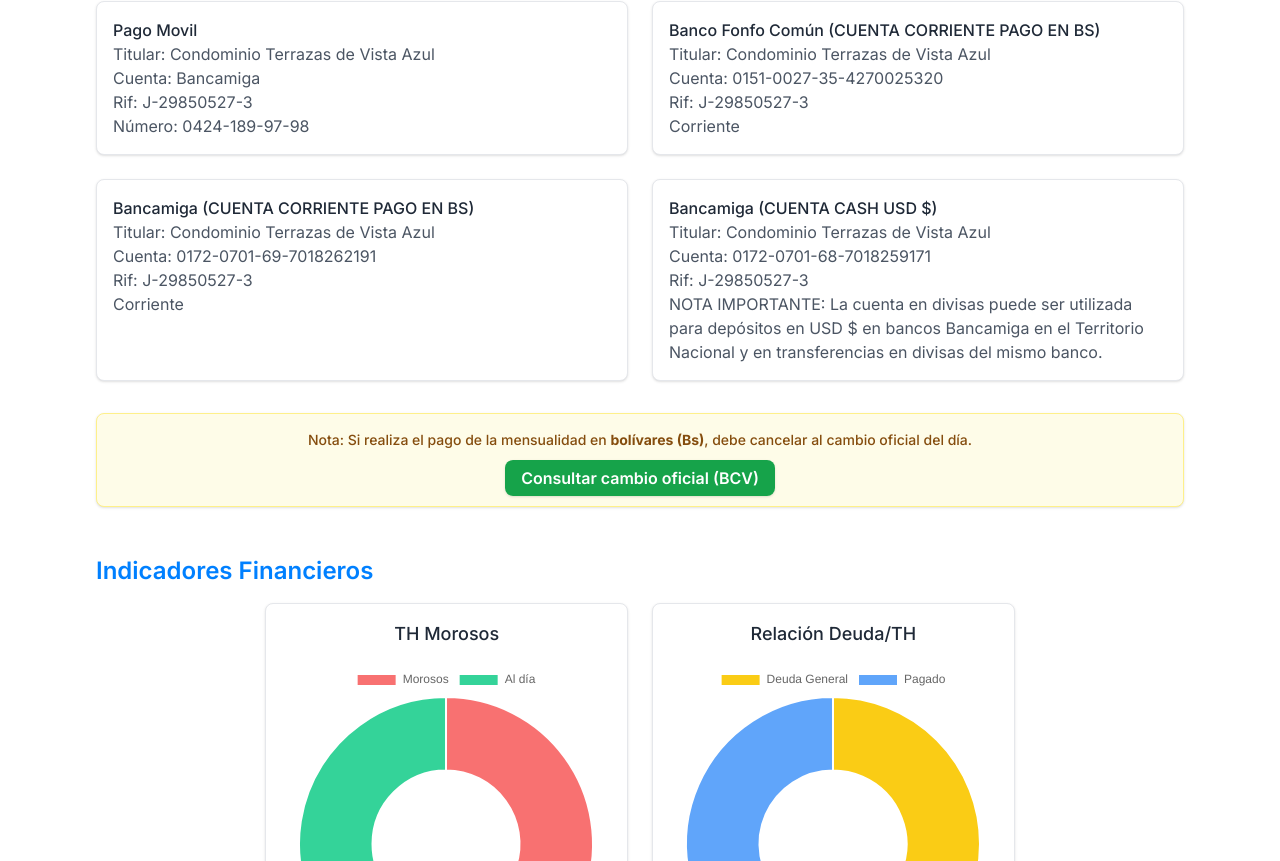
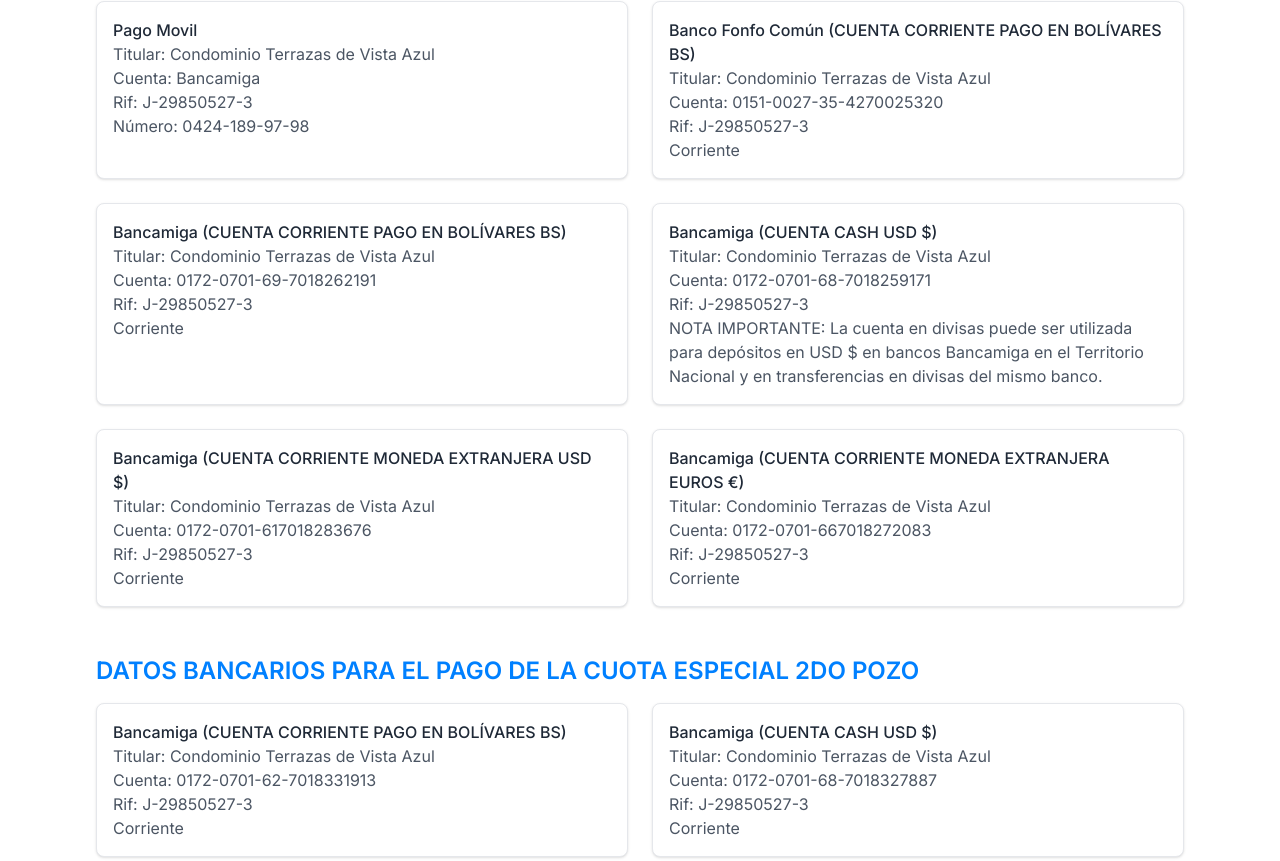
Before and after one commit to JanteWinkel/vista-azul-page, a Next.js app: page /finanzas in a window 1280 px wide. Shown: the part 339-1200 px from the top of the page. Built offline with nearby package versions, Linux system fonts and the light colour scheme.

Commit message:
bancos listos y cuentas segundo pozo

```diff
--- a/app/finanzas/page.tsx
+++ b/app/finanzas/page.tsx
@@ -16,9 +16,15 @@
     const bcvLink = "https://www.bcv.org.ve"; // Página oficial del BCV
     const accounts = [
         { bank: "Pago Movil", accountNumber: "Bancamiga", accountHolder: "Condominio Terrazas de Vista Azul", rif: "J-29850527-3", notes: "Número: 0424-189-97-98" },
-    { bank: "Banco Fonfo Común (CUENTA CORRIENTE PAGO EN BS)", accountNumber: "0151-0027-35-4270025320", accountHolder: "Condominio Terrazas de Vista Azul", rif: "J-29850527-3", notes: "Corriente" },
-    { bank: "Bancamiga (CUENTA CORRIENTE PAGO EN BS)", accountNumber: "0172-0701-69-7018262191", accountHolder: "Condominio Terrazas de Vista Azul", rif: "J-29850527-3", notes: "Corriente" },
+        { bank: "Banco Fonfo Común (CUENTA CORRIENTE PAGO EN BOLÍVARES BS)", accountNumber: "0151-0027-35-4270025320", accountHolder: "Condominio Terrazas de Vista Azul", rif: "J-29850527-3", notes: "Corriente" },
+        { bank: "Bancamiga (CUENTA CORRIENTE PAGO EN BOLÍVARES BS)", accountNumber: "0172-0701-69-7018262191", accountHolder: "Condominio Terrazas de Vista Azul", rif: "J-29850527-3", notes: "Corriente" },
         { bank: "Bancamiga (CUENTA CASH USD $)", accountNumber: "0172-0701-68-7018259171", accountHolder: "Condominio Terrazas de Vista Azul", rif: "J-29850527-3", notes: "NOTA IMPORTANTE: La cuenta en divisas puede ser utilizada para depósitos en USD $ en bancos Bancamiga en el Territorio Nacional y en transferencias en divisas del mismo banco." },
+        { bank: "Bancamiga (CUENTA CORRIENTE MONEDA EXTRANJERA USD $)", accountNumber: "0172-0701-617018283676", accountHolder: "Condominio Terrazas de Vista Azul", rif: "J-29850527-3", notes: "Corriente" },
+        { bank: "Bancamiga (CUENTA CORRIENTE MONEDA EXTRANJERA EUROS €)", accountNumber: "0172-0701-667018272083", accountHolder: "Condominio Terrazas de Vista Azul", rif: "J-29850527-3", notes: "Corriente" },
+    ];
+    const accounts_pozo = [
+        { bank: "Bancamiga (CUENTA CORRIENTE PAGO EN BOLÍVARES BS)", accountNumber: "0172-0701-62-7018331913", accountHolder: "Condominio Terrazas de Vista Azul", rif: "J-29850527-3", notes: "Corriente" },
+        { bank: "Bancamiga (CUENTA CASH USD $)", accountNumber: "0172-0701-68-7018327887", accountHolder: "Condominio Terrazas de Vista Azul", rif: "J-29850527-3", notes: "Corriente" },
     ];
 
     // Datos para los indicadores
@@ -69,7 +75,7 @@
 
                 {/* Cuentas bancarias */}
                 <div className="mt-12">
-          <h2 className="text-2xl font-semibold text-primary mb-4">Cuentas del Condominio</h2>
+                    <h2 className="text-2xl font-semibold text-primary mb-4">DATOS BANCARIOS</h2>
                     <div className="grid gap-6 md:grid-cols-2">
                         {accounts.map((account, index) => (
                             <div
@@ -83,6 +89,23 @@
                                 <p className="text-gray-600 dark:text-gray-400">{account.notes}</p>
                             </div>
                         ))}
+                    </div>
+                    <div className="mt-12">
+                        <h2 className="text-2xl font-semibold text-primary mb-4">DATOS BANCARIOS PARA EL PAGO DE LA CUOTA ESPECIAL 2DO POZO </h2>
+                        <div className="grid gap-6 md:grid-cols-2">
+                        {accounts_pozo.map((account, index) => (
+                            <div
+                                key={index}
+                                className="p-4 border border-gray-200 rounded-lg shadow bg-white dark:bg-gray-800 dark:border-gray-600"
+                            >
+                                <p className="font-medium text-gray-800 dark:text-gray-200">{account.bank}</p>
+                                <p className="text-gray-600 dark:text-gray-400">Titular: {account.accountHolder}</p>
+                                <p className="text-gray-600 dark:text-gray-400">Cuenta: {account.accountNumber}</p>
+                                <p className="text-gray-600 dark:text-gray-400">Rif: {account.rif}</p>
+                                <p className="text-gray-600 dark:text-gray-400">{account.notes}</p>
+                            </div>
+                        ))}
+                    </div>
                     </div>
                 </div>
 
@@ -105,7 +128,7 @@
 
                 {/* Indicadores financieros */}
                 <div className="mt-12">
-          <h2 className="text-2xl font-semibold text-primary mb-4">Indicadores Financieros</h2>
+                    <h2 className="text-2xl font-semibold text-primary mb-4">INDICADORES FINANCIEROS</h2>
                     <div className="flex flex-wrap gap-6 justify-center">
                         <div className="w-full sm:w-1/2 lg:w-1/3 p-4 border border-gray-200 rounded-lg shadow bg-white dark:bg-gray-800 dark:border-gray-600 text-center">
                             <h3 className="text-lg font-medium text-gray-800 dark:text-gray-200 mb-4">TH Morosos</h3>
```
Lines whose indentation alone changed are shown as unchanged.
